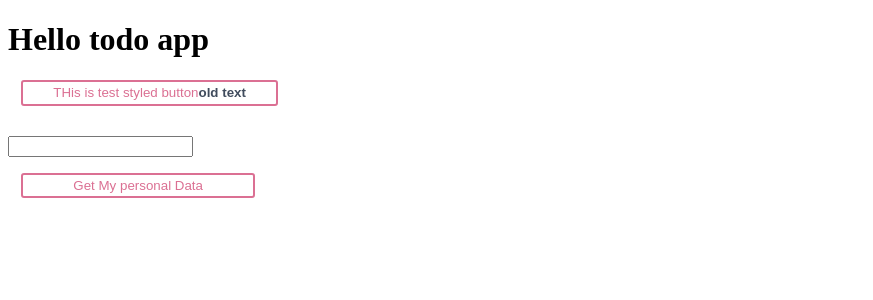
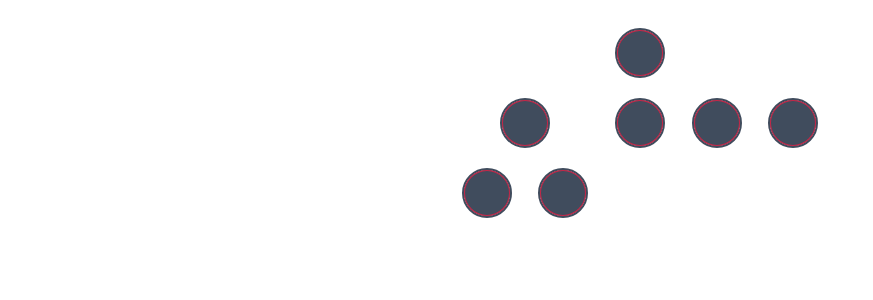
Before and after one commit to otariterterashvili/smartacademy-react, a React (Create React App) app: page / in a window 1280 px wide. Shown: the top 300 px of the page, without its empty margins (0-873 px from the left). Built offline with nearby package versions, Linux system fonts and the light colour scheme.

Commit message:
fix: middterm

```diff
--- a/src/App.jsx
+++ b/src/App.jsx
@@ -1,63 +1,61 @@
 import { Component } from "react"
-import Input from "./components/Input"
-import { StyledButton } from "./components/StyledComponents"
+import Child from "./components/Child"
+import {
+  ChildWrapper,
+  StyledRound,
+  Container,
+  Parent,
+} from "./components/StyledComponents"
+import ThirdChild from "./components/ThirdChild"
 
 class App extends Component {
   constructor() {
     super()
     // this.handleEvent = this.handleEvent.bind(this)
-    this.handleEvent = this.handleEvent.bind(this)
+    this.handleClick = this.handleClick.bind(this)
     this.state = {
-      isLoading: false,
-      data: [],
+      isAnimate: false,
     }
   }
 
-  handleEvent(e) {
-    this.setState({ isLoading: true })
+  handleClick(e) {
+    this.setState({ isAnimate: true })
     setTimeout(() => {
-      this.setState((prevState) => {
-        return {
-          isLoading: false,
-          data: [{ name: "Otar Terterashvili" }],
-        }
-      })
-    }, 3000)
+      this.setState({ isAnimate: false })
+    }, 1000)
+    // setTimeout(() => {
+    //   this.setState((prevState) => {
+    //     return {
+    //       isLoading: false,
+    //       data: [{ name: "Otar Terterashvili" }],
+    //     }
+    //   })
+    // }, 3000)
   }
 
   render() {
-    const { isLoading, data } = this.state
-    if (isLoading) {
-      return (
-        <div>
-          <h3>Loading ...</h3>
-        </div>
-      )
-    }
+    const isAnimate = this.state.isAnimate ? "animate" : ""
     return (
-      <>
-        <h1>Hello todo app</h1>
-        <div style={{ marginBottom: "30px" }}>
-          <StyledButton pl="30px" pr="30px">
-            THis is test styled button<span>old text</span>
-          </StyledButton>
-        </div>
-        <Input />
-        <StyledButton
-          className="btn"
-          pl="50px"
-          pr="50px"
-          onClick={this.handleEvent}
-          onDoubleClick={this.handleEvent}
-        >
-          Get My personal Data
-        </StyledButton>
-        {data.map((item) => (
-          <div>
-            <h3>{item.name}</h3>
-          </div>
-        ))}
-      </>
+      <main>
+        <Container>
+          <Parent className="parent">
+            <StyledRound className={isAnimate} onClick={this.handleClick} />
+            <ChildWrapper>
+              <Child
+                animate={this.state.isAnimate}
+                setState={this.handleClick}
+                components={[ThirdChild, ThirdChild]}
+              />
+              <Child
+                animate={this.state.isAnimate}
+                setState={this.handleClick}
+              />
+              <Child animate={this.state.isAnimate} />
+              <Child />
+            </ChildWrapper>
+          </Parent>
+        </Container>
+      </main>
     )
   }
 }
--- /dev/null
+++ b/src/components/Child.jsx
@@ -0,0 +1,48 @@
+import React, { Component } from "react"
+import { ChildWrapper, Parent, StyledRound } from "./StyledComponents"
+
+class Child extends Component {
+  constructor(props) {
+    super(props)
+    this.handleClick = this.handleClick.bind(this)
+    this.state = {
+      isAnimate: false,
+    }
+  }
+  componentWillReceiveProps(nextProps) {
+    if (nextProps !== this.props) {
+      return this.nextProps
+    }
+    return this.props
+  }
+  handleClick(e) {
+    this.setState({ isAnimate: true })
+    setTimeout(() => {
+      this.setState({ isAnimate: false })
+    }, 1000)
+  }
+  render() {
+    console.log(this.props)
+    const { animate, components, setState } = this.props
+    const isAnimate = animate || this.state.isAnimate ? "animate" : ""
+    const isParent = components ? "parent" : ""
+    return (
+      <Parent className={isParent}>
+        <StyledRound className={isAnimate} onClick={setState} />
+        <ChildWrapper>
+          {components &&
+            components.map((Item, index) => (
+              <Item
+                key={index}
+                {...this.props}
+                parentAnimate={this.state.isAnimate}
+                setState={this.handleClick}
+              />
+            ))}
+        </ChildWrapper>
+      </Parent>
+    )
+  }
+}
+
+export default Child
--- a/src/components/StyledComponents.js
+++ b/src/components/StyledComponents.js
@@ -20,3 +20,77 @@ export const StyledButton = styled.button`
     color: #fff;
   }
 `
+export const StyledRound = styled.button`
+  background: transparent;
+  width: 50px;
+  height: 50px;
+  border-radius: 50%;
+  border: 2px solid #404c5d;
+  color: palevioletred;
+  margin: 0 1em;
+  position: relative;
+  padding: 0.25em 1em;
+  transition: all 0.3s;
+  padding-left: ${(props) => props.pl};
+  padding-right: ${(props) => props.pr};
+  outline: none;
+  cursor: pointer;
+  &::after {
+    content: "";
+    position: absolute;
+    top: 0;
+    left: 0;
+    height: 100%;
+    width: 100%;
+    transition: all 0.25s ease;
+    border-radius: 50%;
+    box-shadow: inset 0 0 0 1px #c82647;
+  }
+  &::before {
+    content: "";
+    position: absolute;
+    top: 0;
+    left: 0;
+    height: 100%;
+    width: 100%;
+    transition: all 0.25s ease;
+    background: #c82647;
+    border-radius: 50%;
+    box-shadow: inset 0 0 0 50px #404c5d;
+  }
+  &:hover {
+    box-shadow: 10px 10px 25px 0 rgba(0, 0, 0, 0.25);
+    &::before {
+      box-shadow: inset 0 0 0 1px #404c5d;
+    }
+  }
+  &.animate {
+    &::after {
+      box-shadow: inset 0 0 0 1px yellow;
+    }
+    &::before {
+      box-shadow: inset 0 0 0 1px yellow;
+      background: yellow;
+    }
+  }
+`
+
+export const Parent = styled.div`
+  display: flex;
+  padding-top: 20px;
+  &.parent {
+    align-items: center;
+    justify-content: center;
+    flex-direction: column;
+  }
+`
+export const ChildWrapper = styled.div`
+  display: flex;
+`
+export const Container = styled.div`
+  width: 1000px;
+  margin-left: auto;
+  margin-right: auto;
+  display: flex;
+  justify-content: center;
+`
--- /dev/null
+++ b/src/components/ThirdChild.jsx
@@ -0,0 +1,18 @@
+import React, { Component } from "react"
+import { Parent, StyledRound } from "./StyledComponents"
+
+class ThirdChild extends Component {
+  render() {
+    const { animate, components, setState, parentAnimate } = this.props
+    console.log("third", this.props)
+    const isAnimate = animate || parentAnimate ? "animate" : ""
+    const isParent = components ? "parent" : ""
+    return (
+      <Parent className={isParent}>
+        <StyledRound className={isAnimate} onClick={setState} />
+      </Parent>
+    )
+  }
+}
+
+export default ThirdChild
```
Also changed, not shown: 1 other file (tests, documents, lock files or other folders).
